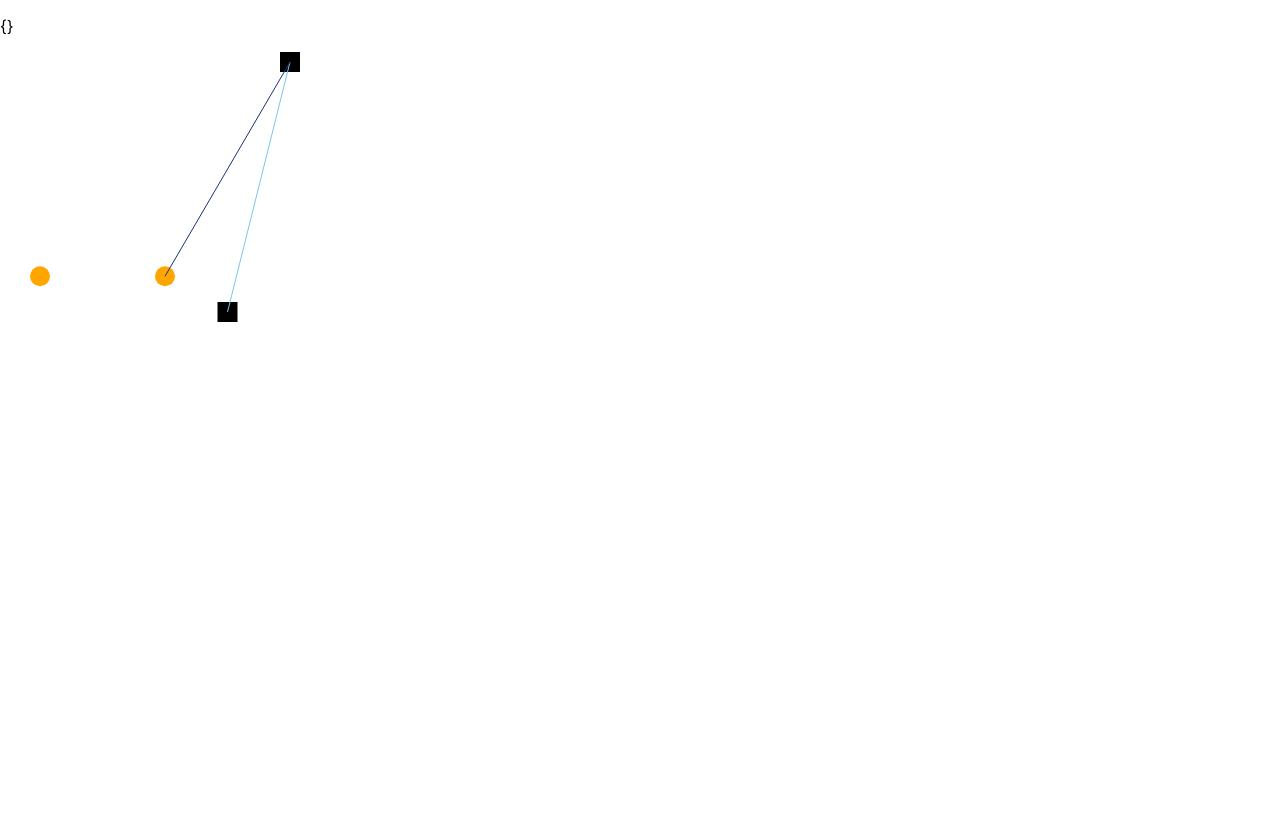
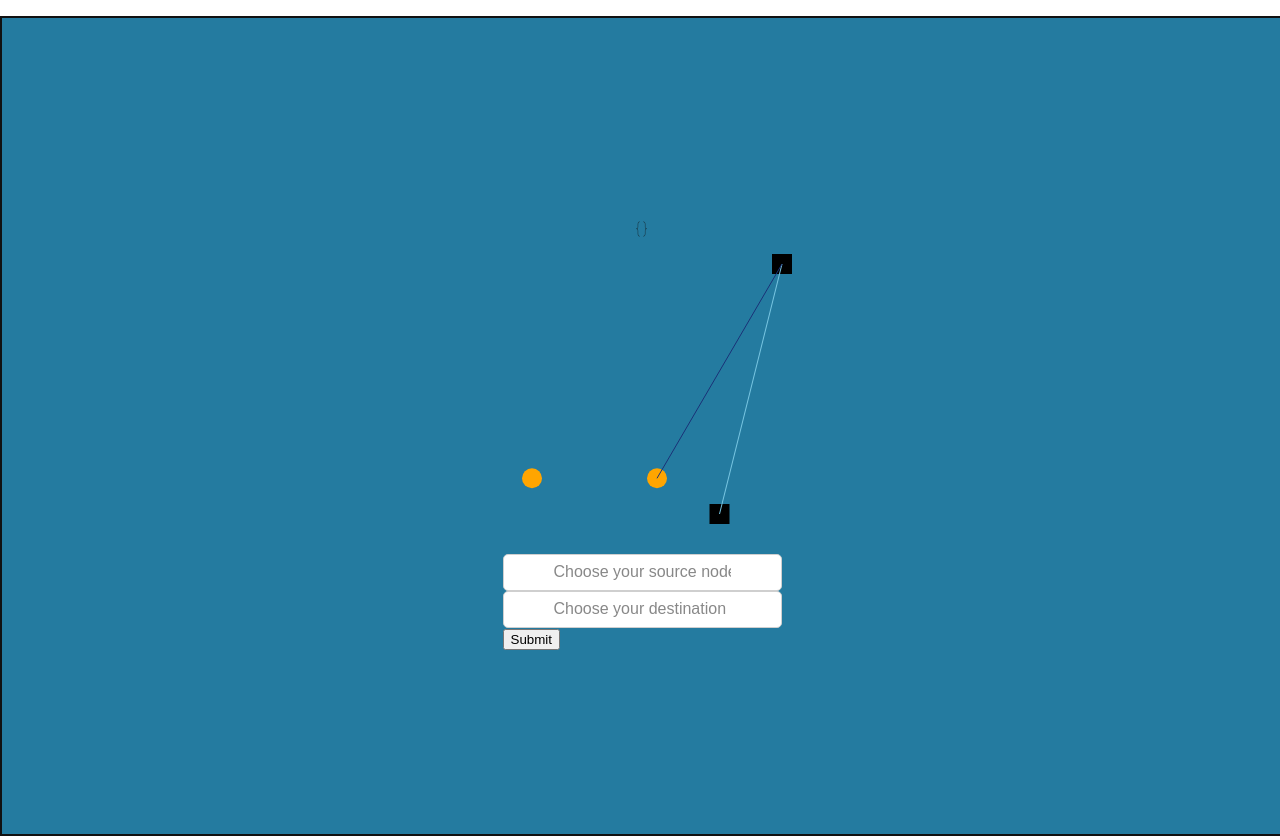
Before and after one commit to f0cus10/sygnal, a React (Create React App) app in the folder client/: page /data in a window 1280 px wide. Before the commit the page ends 800 px from the top, so only its background shows below. Built offline with nearby package versions, Linux system fonts and the light colour scheme.

Commit message:
Fix mechanics of Form pages

```diff
--- a/client/src/Form.js
+++ b/client/src/Form.js
@@ -22,9 +22,9 @@ onSubmit = async(e) => {
   const response = result.data;
   console.log(response);
   //this.props.updateGrid(response)
-  this.setState({
-      numChannels: "",
-      });
+  // this.setState({
+  //     numChannels: "",
+  //     });
 
 };
 
@@ -44,7 +44,7 @@ render () {
     <br />
     <button onSubmit={e => this.onSubmit(e)}>Submit</button>
   </form>
-</div>
-    );
+  </div>
+  );
   }
 }
--- a/client/src/Graph.js
+++ b/client/src/Graph.js
@@ -1,32 +1,83 @@
+import axios from "axios";
 import React, { Component } from "react";
+import logo from './logo.svg';
 import "./App.css";
+import Form from "./Form";
 import { XYPlot, CustomSVGSeries, LineSeries} from 'react-vis';
 import { grid } from "./files/grid.json";
 import { connections } from "./files/connections.json";
+import lineSeries from "react-vis/dist/plot/series/line-series";
 
-class Graph extends Component {
-  state = {
-    fields: {}
-  }
-  render(){
-    return(
-      <div>
+class App extends Component {
+state = {
+  gridData : [],
+  fields: {},
+  gridId: null,
+  SourceNode: "",
+  DestinationNode: "",
+};
+
+change = e => {
+  this.setState({
+    [e.target.name]: e.target.value
+  });
+};
+
+onSubmit = async(e) => {
+  e.preventDefault();
+  const { SourceNode } = this.state;
+  const { DestinationNode } = this.state;
+
+  const result = await axios.post('/submitform', {SourceNode, DestinationNode});
+  const response = result.data;
+  console.log(response);
+  //this.props.updateGrid(response)
+  this.setState({
+      SourceNode: "",
+      DestinationNode: "",
+      });
+
+};
+
+
+render () {
+  return (
+    <div className="App">
         <p>
-          {JSON.stringify(this.state.fields, null, 2)}
+        {JSON.stringify(this.state.fields, null, 2)}
         </p>
         <XYPlot width={300} height={300}>
-          <CustomSVGSeries data={grid} />
-          {
-            Object.values(connections).map((i) => {
-              return(
-                <LineSeries data={i} />
-              );
-            })
-          }
+          <CustomSVGSeries data = {grid}/>
+          {Object.values(connections).map((index) => {
+            return(
+              <LineSeries data={index}/>
+            )
+          })}
         </XYPlot>
-      </div>
-    )
+
+        <form>
+        <input
+        name="SourceNode"
+        placeholder="Choose your source node"
+        value={this.state.SourceNode}
+        onChange={e => this.change(e)}
+        />
+        <br />
+        <input
+        name = "DestinationNode"
+        placeholder="Choose your destination node"
+        value={this.state.DestinationNode}
+        onChange={e => this.change(e)}
+        />
+          <br />
+          <button onSubmit={e => this.onSubmit(e)}>Submit</button>
+        </form>
+
+    </div>
+
+
+  );
   }
 }
 
-export default Graph;
+export default App;
```
Also changed, not shown: 1 other file (tests, documents, lock files or other folders).
